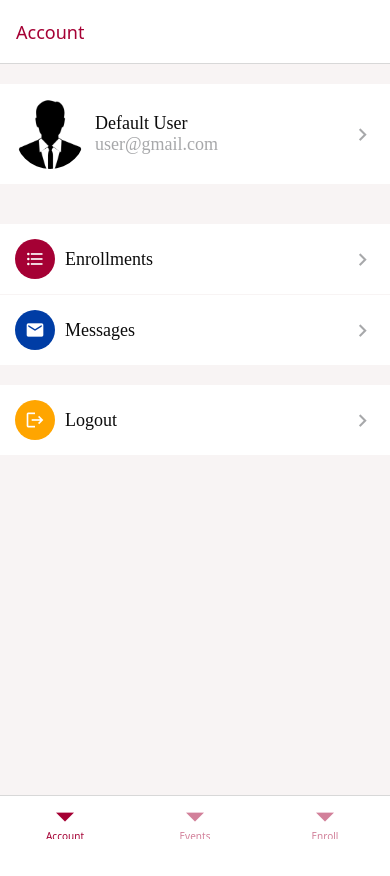
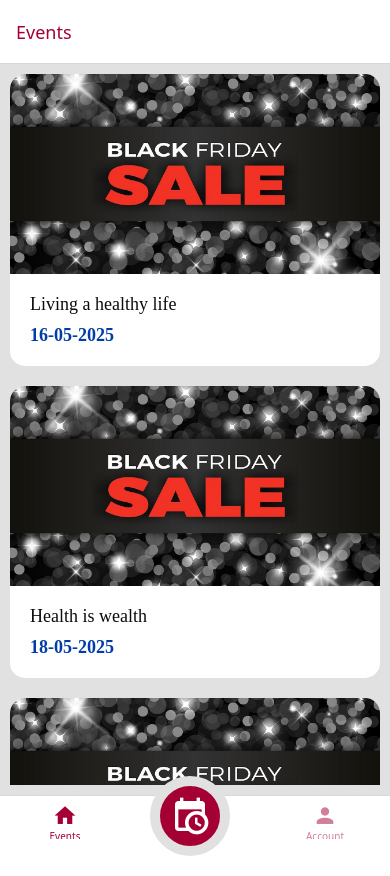
Before and after one commit to miirochristopher/exceed, a React Native app: screen /Lists in a window 390 px wide. Before the commit the page ends 844 px from the top, so only its background shows below. Built offline with nearby package versions, Linux system fonts and the light colour scheme.

Commit message:
Account navigator

```diff
--- /dev/null
+++ b/app/navigation/AccountNavigator.js
@@ -0,0 +1,24 @@
+import React from "react";
+import { createStackNavigator } from "@react-navigation/stack";
+
+import AccountScreen from "../screens/AccountScreen";
+import MessagesScreen from "../screens/MessagesScreen";
+
+const Stack = createStackNavigator();
+
+const AccountNavigator = () => (
+  <Stack.Navigator>
+    <Stack.Screen
+      name="Profile"
+      component={AccountScreen}
+      options={{ headerShown: false }}
+    />
+    <Stack.Screen
+      name="Messages"
+      component={MessagesScreen}
+      options={{ headerShown: false }}
+    />
+  </Stack.Navigator>
+);
+
+export default AccountNavigator;
--- a/app/navigation/AppNavigator.js
+++ b/app/navigation/AppNavigator.js
@@ -1,17 +1,50 @@
 import React from "react";
 import { createBottomTabNavigator } from "@react-navigation/bottom-tabs";
+import { MaterialCommunityIcons } from "@expo/vector-icons";
 
-import AccountScreen from "../screens/AccountScreen";
+import AccountNavigator from "./AccountNavigator";
 import ListingEditScreen from "../screens/ListingEditScreen";
 import EventNavigator from "./EventNavigator";
+import NavButton from "./NavButton";
 
 const Tab = createBottomTabNavigator();
 
 const AppNavigator = () => (
   <Tab.Navigator>
-    <Tab.Screen name="Account" component={AccountScreen} />
-    <Tab.Screen name="Events" component={EventNavigator} />
-    <Tab.Screen name="Enroll" component={ListingEditScreen} />
+    <Tab.Screen
+      name="Events"
+      component={EventNavigator}
+      options={{
+        tabBarIcon: ({ color, size }) => (
+          <MaterialCommunityIcons name="home" color={color} size={size} />
+        ),
+      }}
+    />
+    <Tab.Screen
+      name="Enroll"
+      component={ListingEditScreen}
+      options={({ navigation }) => ({
+        tabBarButton: () => (
+          <NavButton onPress={() => navigation.navigate("Enroll")} />
+        ),
+        tabBarIcon: ({ color, size }) => (
+          <MaterialCommunityIcons
+            name="calendar-clock"
+            color={color}
+            size={size}
+          />
+        ),
+      })}
+    />
+    <Tab.Screen
+      name="Account"
+      component={AccountNavigator}
+      options={{
+        tabBarIcon: ({ color, size }) => (
+          <MaterialCommunityIcons name="account" color={color} size={size} />
+        ),
+      }}
+    />
   </Tab.Navigator>
 );
 
--- a/app/navigation/EventNavigator.js
+++ b/app/navigation/EventNavigator.js
@@ -7,7 +7,7 @@ import ListingDetailsScreen from "../screens/ListingDetailsScreen";
 const Stack = createStackNavigator();
 
 const EventNavigator = () => (
-  <Stack.Navigator mode={"modal"}>
+  <Stack.Navigator mode={"modal"} screenOptions={{ headerShown: false }}>
     <Stack.Screen
       name="Listings"
       component={ListingsScreen}
--- /dev/null
+++ b/app/navigation/NavButton.js
@@ -0,0 +1,36 @@
+import React from "react";
+import { StyleSheet, TouchableOpacity, View } from "react-native";
+import { MaterialCommunityIcons } from "@expo/vector-icons";
+
+import colors from "../config/colors";
+
+function NavButton({ onPress }) {
+  return (
+    <TouchableOpacity onPress={onPress}>
+      <View style={styles.container}>
+        <MaterialCommunityIcons
+          name="calendar-clock"
+          color={colors.white}
+          size={40}
+        />
+      </View>
+    </TouchableOpacity>
+  );
+}
+
+const styles = StyleSheet.create({
+  container: {
+    alignItems: "center",
+    backgroundColor: colors.primary,
+    borderColor: colors.bright,
+    borderWidth: 10,
+    bottom: 20,
+    borderRadius: 40,
+    left: 20,
+    height: 80,
+    justifyContent: "center",
+    width: 80,
+  },
+});
+
+export default NavButton;
--- a/app/screens/AccountScreen.js
+++ b/app/screens/AccountScreen.js
@@ -20,10 +20,11 @@ const menuItems = [
       name: "email",
       backgroundColor: colors.secondary,
     },
+    targetScreen: "Messages",
   },
 ];
 
-function AccountScreen(props) {
+function AccountScreen({ navigation }) {
   return (
     <Screen style={styles.screen}>
       <View style={styles.container}>
@@ -47,6 +48,7 @@ function AccountScreen(props) {
                   backgroundColor={item.icon.backgroundColor}
                 />
               }
+              onPress={() => navigation.push(item.targetScreen)}
             />
           )}
         />
--- a/app/screens/MessagesScreen.js
+++ b/app/screens/MessagesScreen.js
@@ -20,7 +20,7 @@ const initialMessages = [
     title: "Other User",
     description:
       "I'm interested in this item. When will you be able to post it?",
-    image: require("../assets/femmale.png"),
+    image: require("../assets/female.png"),
   },
 ];
 
@@ -57,7 +57,7 @@ function MessagesScreen(props) {
               id: 2,
               title: "T2",
               description: "D2",
-              image: require("../assets/male.jpg"),
+              image: require("../assets/male.png"),
             },
           ]);
         }}
```
